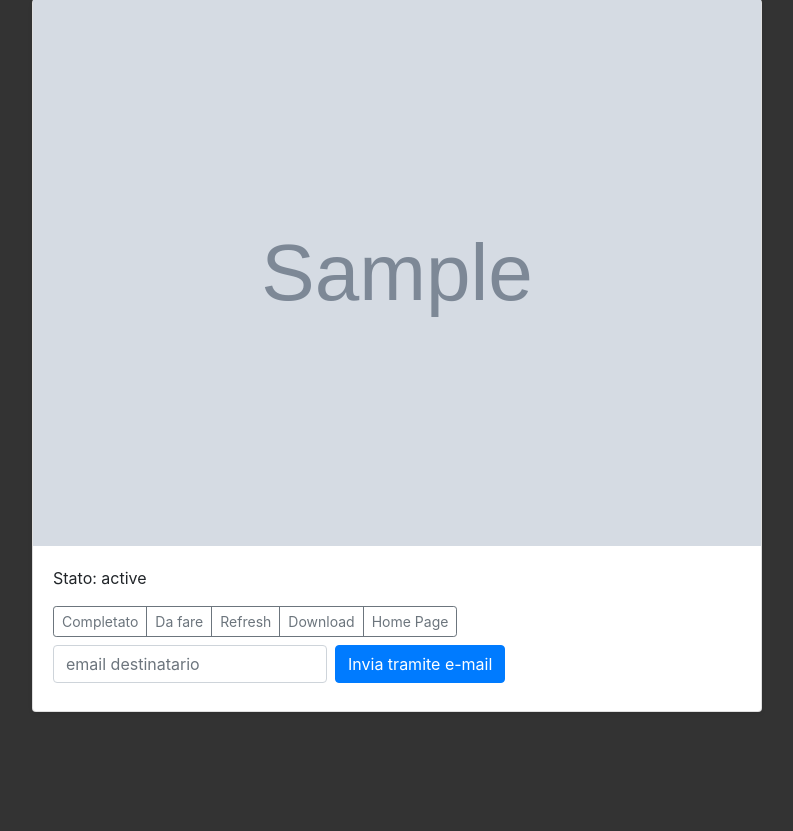
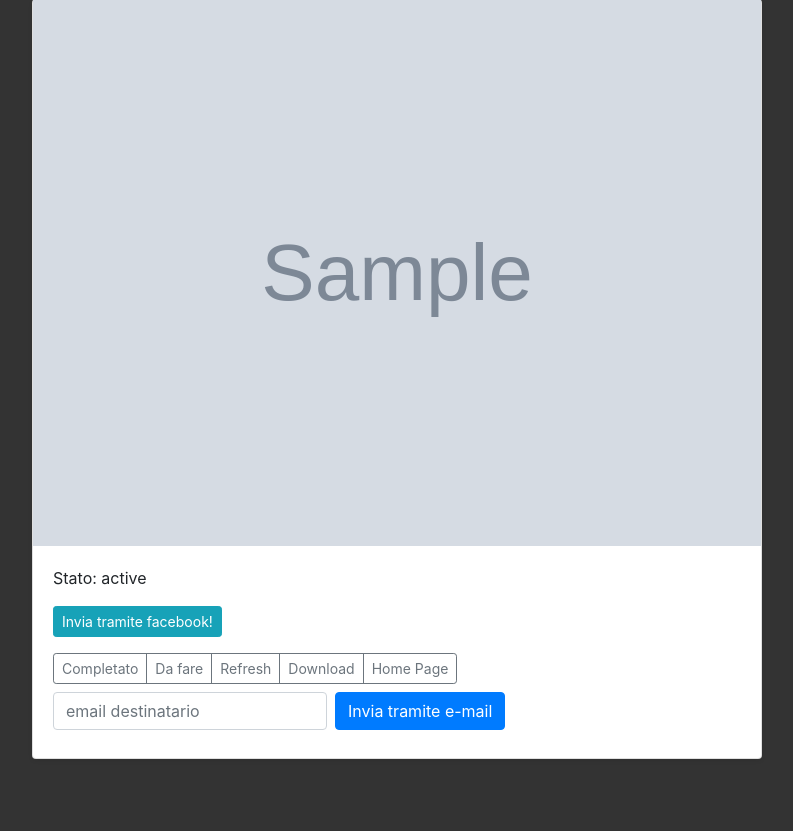
Before and after one commit to lucky-sideburn/cartediaccollo, a Flask app: template templates/show.html in a window 1280 px wide. Shown: the part 49-880 px from the top of the page, without its empty margins (53-846 px from the left). Before the commit the page ends 761 px from the top, so only its background shows below. Run offline with Flask 2, Linux system fonts and the light colour scheme; the template is opened without the code that fills it: most values are stand-ins (such as "Sample title", 1, 10 or a date in 2020); grey boxes marked "Sample" are stand-in pictures; some libraries are stand-ins or nearby versions.

Commit message:
added facebook button and metadata when show card

```diff
--- a/templates/show.html
+++ b/templates/show.html
@@ -5,6 +5,11 @@
     <meta name="viewport" content="width=device-width, initial-scale=1, shrink-to-fit=no">
     <meta name="description" content="">
     <meta name="author" content="">
+
+    <meta property="og:title" content="Carta di Accollo" />
+    <meta property="og:image" content="https://accolli.it/static/cards/{{request.args.get('id')}}.png" />
+    <meta property="og:description" content="Complimenti! Hai ricevuto una carta di accollo!" />
+
     <link rel="icon" href="/docs/4.0/assets/img/favicons/favicon.ico">
 
     <title>Accolli</title>
@@ -41,15 +46,18 @@
               <p class="card-text">Stato: <font class="card-text {{text}}">{{card_status_desc}}</font></p>
               <div class="container">
                 <div class="row row-margin-05">
+                  <a href="http://www.facebook.com/dialog/send?app_id=1243616632488115&amp;link=https://accolli.it/dashboard_accolli?token={{request.args.get('dashboard_token')}}&amp;redirect_uri=https://accolli.it/dashboard_accolli?token={{request.args.get('dashboard_token')}}" role="button" class="btn btn-sm btn-info">Invia tramite facebook!</a>
+                </div>
+                <div class="row row-margin-10">
                   <div class="d-flex justify-content-between align-items-center">
                     <div class="btn-group">
                       <a href="{{ url_for('changestatus', id = request.args.get('id'), token = request.args.get('token'), status = 'done') }}" class="btn btn-sm btn-outline-secondary" role="button">Completato</a>
                       <a href="{{ url_for('changestatus', id = request.args.get('id'), token = request.args.get('token'), status = 'progress') }}" class="btn btn-sm btn-outline-secondary" role="button">Da fare</a>
                       <a href="{{ url_for('show', id = request.args.get('id'), token = request.args.get('token')) }}" class="btn btn-sm btn-outline-secondary" role="button">Refresh</a>
-                       <a href="https://accolli.it/static/cards/{{request.args.get('id')}}.png" download="CartaDiAccollo" class="btn btn-sm btn-outline-secondary" role="button">Download</a>
-                       <a href="https://accolli.it" class="btn btn-sm btn-outline-secondary" role="button">Home Page</a>
+                      <a href="https://accolli.it/static/cards/{{request.args.get('id')}}.png" download="CartaDiAccollo" class="btn btn-sm btn-outline-secondary" role="button">Download</a>
+                      <a href="https://accolli.it" class="btn btn-sm btn-outline-secondary" role="button">Home Page</a>
                        {% if request.args.get('dashboard_token') %}
-                       <a href="https://accolli.it/dashboard_accolli?token={{request.args.get('dashboard_token')}}" class="btn btn-sm btn-outline-secondary" role="button">Torna indietro</a>
+                      <a href="https://accolli.it/dashboard_accolli?token={{request.args.get('dashboard_token')}}" class="btn btn-sm btn-outline-secondary" role="button">Torna indietro</a>
                        {% endif %}
                     </div>
                     <small class="text-muted"></small>
```
